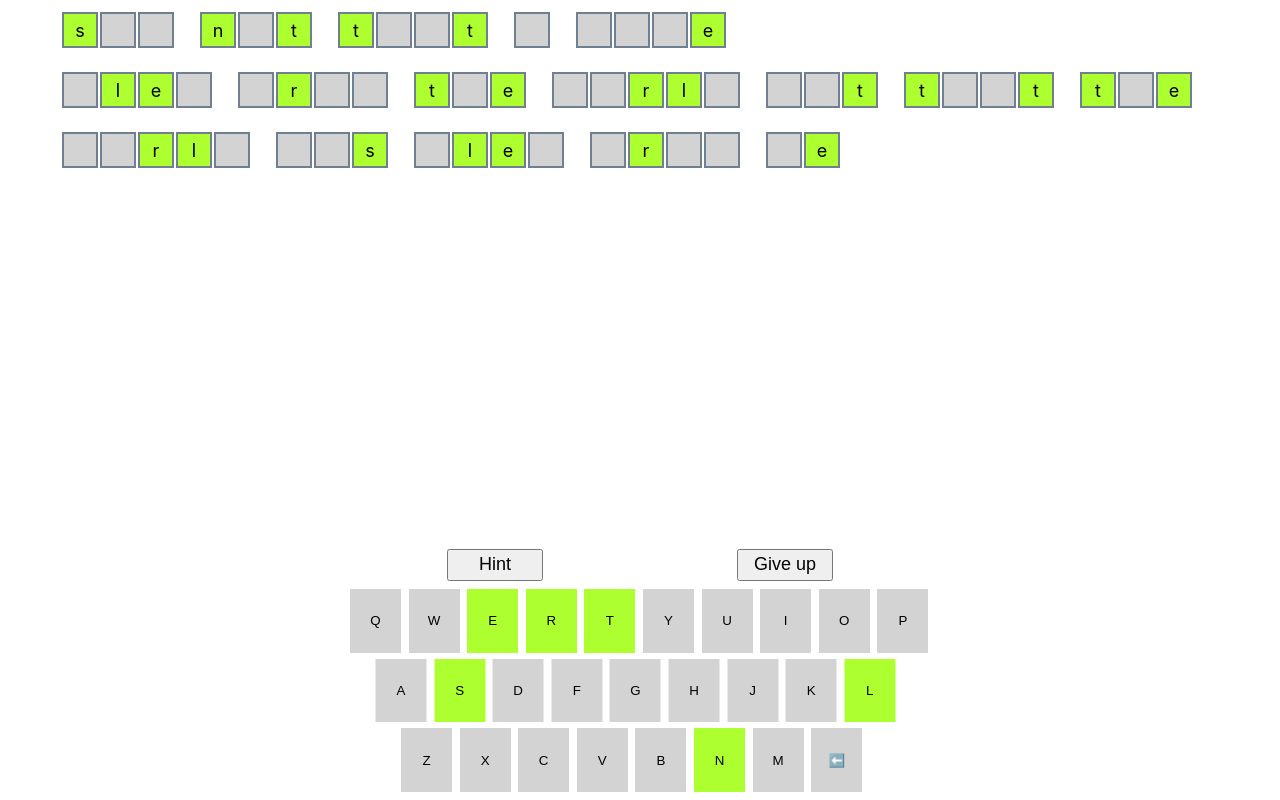
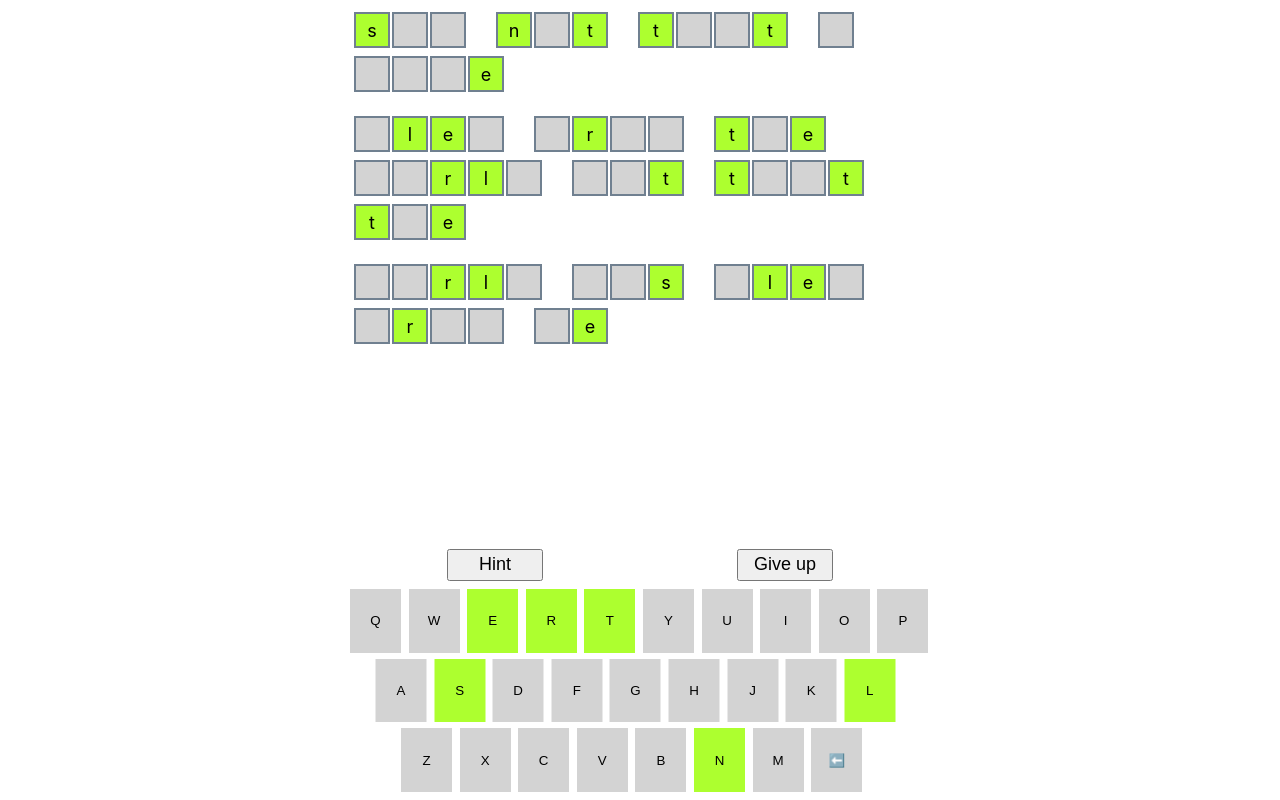
Before and after one commit to wginsberg/haikudle, a React (Create React App) app in the folder frontend/: page / in a window 1280 px wide. Built offline with nearby package versions, Linux system fonts and the light colour scheme.

Commit message:
set max app width to 580px

```diff
--- a/frontend/src/index.css
+++ b/frontend/src/index.css
@@ -1,5 +1,5 @@
 :root {
-  --keyboard-max-width: 580px;
+  --app-max-width: 580px;
 }
 
 html {
@@ -33,6 +33,8 @@ body {
   grid-template-rows: auto 1fr auto;
   height: 100%;
   justify-items: center;
+  max-width: var(--app-max-width);
+  margin: auto;
 }
 
 .tile {
@@ -100,12 +102,18 @@ body {
 }
 
 .line:nth-child(3) {
-  margin-bottom: -4px;
+  margin-bottom: -8px;
 }
 
 .word {
   display: flex;
-  margin: 4px 24px 4px 0px;
+  margin: 0 24px 4px 0;
+}
+
+@media (min-width: 420px) {
+  .word {
+    margin: 4px 24px 4px 4px;
+  }
 }
 
 .keyboard {
@@ -113,7 +121,7 @@ body {
   grid-template-columns: repeat(10, 1fr);
   gap: 6px;
   width: 100%;
-  max-width: 580px;
+  max-width: var(--app-max-width);
 }
 
 .keyboardRow-2 {
@@ -140,8 +148,8 @@ body {
 
   width: calc((100vw - 16px - (6px * 9))/10);
   height: calc(1.75 * (100vw - 16px - (6px * 9))/10);
-  max-width: calc((var(--keyboard-max-width) - 16px - (6px * 9))/10);
-  max-height: calc(1.25 * (var(--keyboard-max-width) - 16px - (6px * 9))/10);
+  max-width: calc((var(--app-max-width) - 16px - (6px * 9))/10);
+  max-height: calc(1.25 * (var(--app-max-width) - 16px - (6px * 9))/10);
 }
 
 .keyboardButton-selected {
@@ -195,7 +203,7 @@ body {
   justify-content: space-around;
   align-items: flex-end;
   width: 100%;
-  max-width: var(--keyboard-max-width);
+  max-width: var(--app-max-width);
   margin: 8px 0;
 }
 
```
